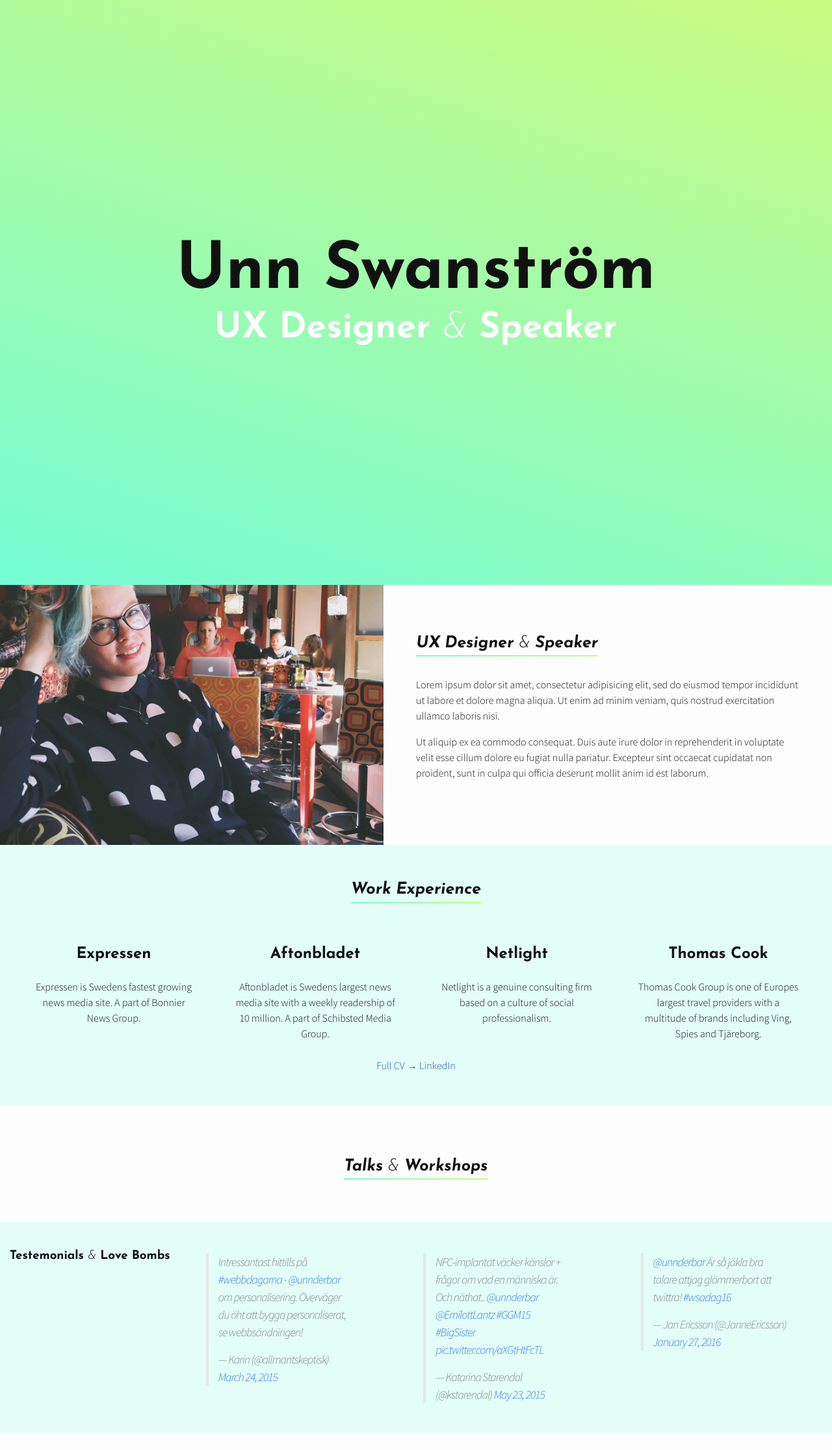
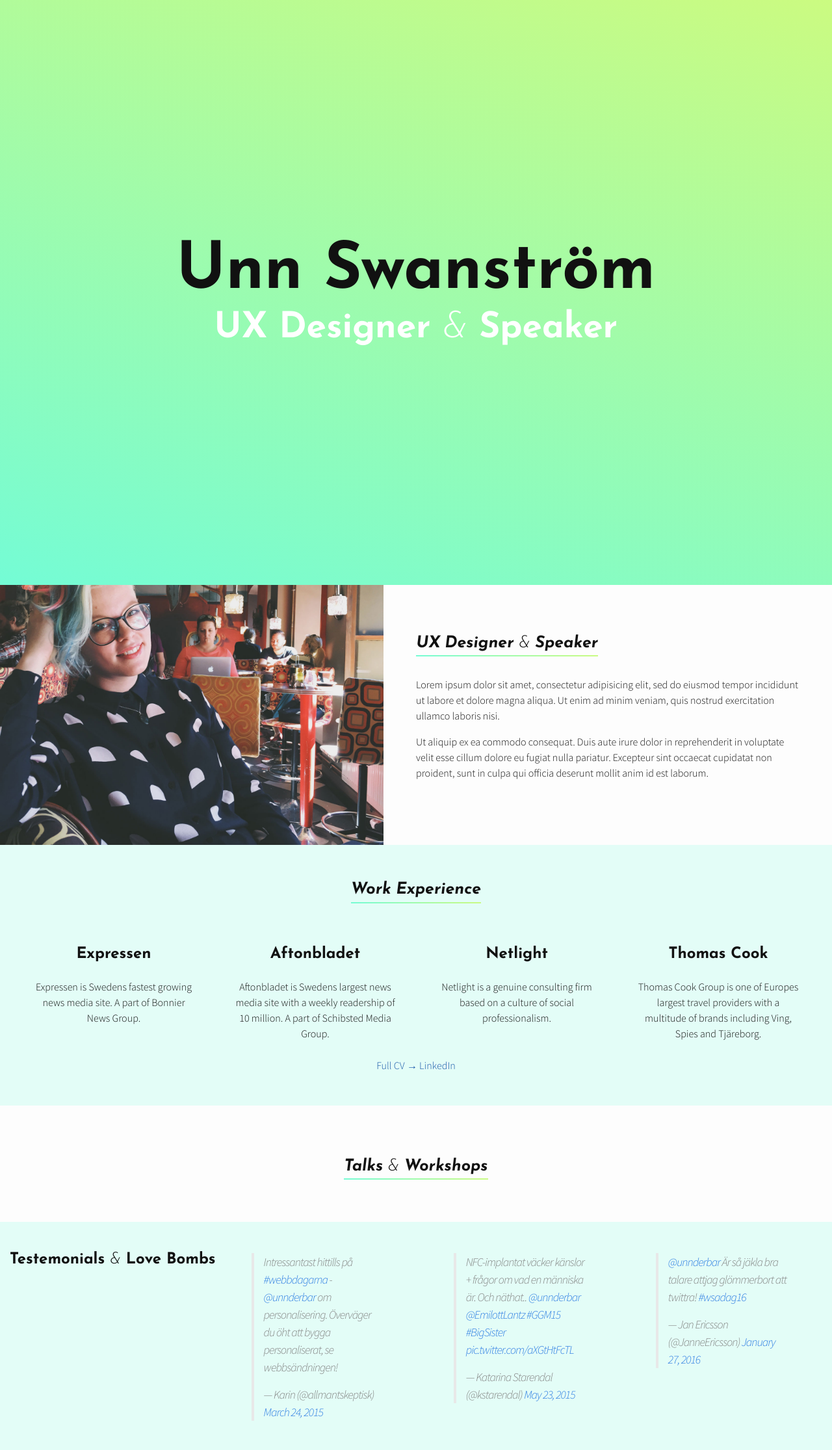
Before and after one commit to unnderbar/unnderbar.github.io, a Jekyll site: the page built from index.html, in a window 1280 px wide. Shown: the whole page at 65% size. Built offline with Jekyll 4.4.1, drawn with Linux system fonts in a browser that asks for light colours; comment, search, counter and statistics services are not loaded; before the commit the page ends 2204 px from its top, so only the background shows below that.

Commit message:
Update index.html

```diff
--- a/index.html
+++ b/index.html
@@ -64,7 +64,7 @@ layout: default
   </div>
 
   <div class="tweets">
-     <h3 class="tweets-title">Testemonials <span class="amp">&amp;</span> Love Bombs</h3>
+     <h2 class="tweets-title">Testemonials <span class="amp">&amp;</span> Love Bombs</h2>
     <div class="tweet">
       <blockquote class="twitter-tweet" data-lang="en"><p lang="sv" dir="ltr">Intressantast hittills på <a href="https://twitter.com/hashtag/webbdagarna?src=hash">#webbdagarna</a> - <a href="https://twitter.com/unnderbar">@unnderbar</a> om personalisering. Överväger du öht att bygga personaliserat, se webbsändningen!</p>&mdash; Karin (@allmantskeptisk) <a href="https://twitter.com/allmantskeptisk/status/580354056297832448">March 24, 2015</a></blockquote>
     </div>
```
